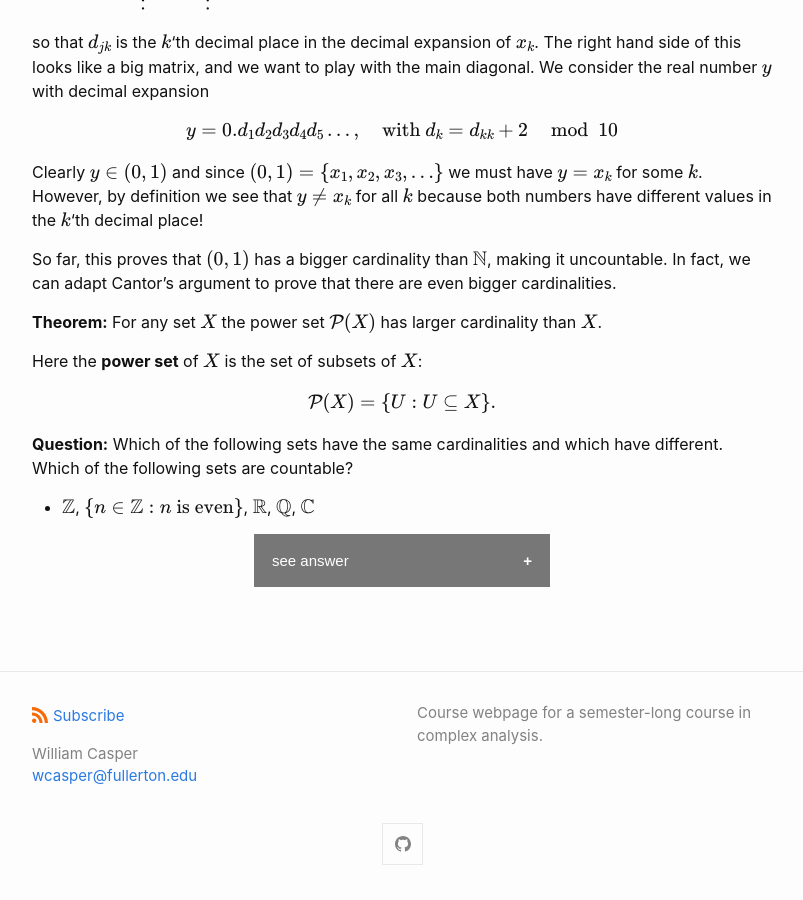
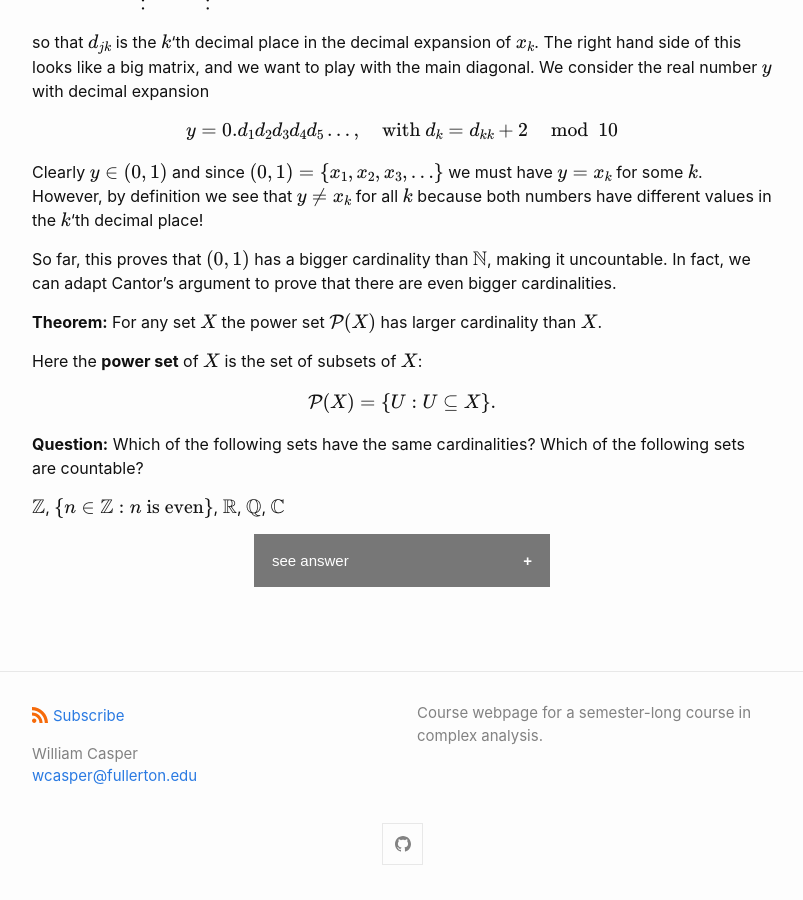
Before and after one commit to wcasper/math414fall2022, a Jekyll site: the page built from _topics/005-cardinality.md, in a window 1280 px wide and 900 px high, scrolled down 1834 px. Shown: the whole window, without its empty margins (238-1041 px from the left). Built offline with Jekyll 4.4.1, drawn with Linux system fonts in a browser that asks for light colours.

Commit message:
edited question

```diff
--- a/_topics/005-cardinality.md
+++ b/_topics/005-cardinality.md
@@ -111,8 +111,10 @@ Here the **power set** of $$X$$ is the set of subsets of $$X$$:
 
 $$\mathcal P(X) = \{U: U\subseteq X\}.$$
 
-**Question:** Which of the following sets have the same cardinalities and which have different.  Which of the following sets are countable?
-* $$\mathbb Z$$, $$\{n\in \mathbb Z: n\ \text{is even}\}$$, $$\mathbb R$$, $$\mathbb Q$$, $$\mathbb C$$
+**Question:** Which of the following sets have the same cardinalities?  Which of the following sets are countable?
+
+$$\mathbb Z$$, $$\{n\in \mathbb Z: n\ \text{is even}\}$$, $$\mathbb R$$, $$\mathbb Q$$, $$\mathbb C$$
+
 <body>
 <center>
 <button class="collapsible">see answer</button>
```
